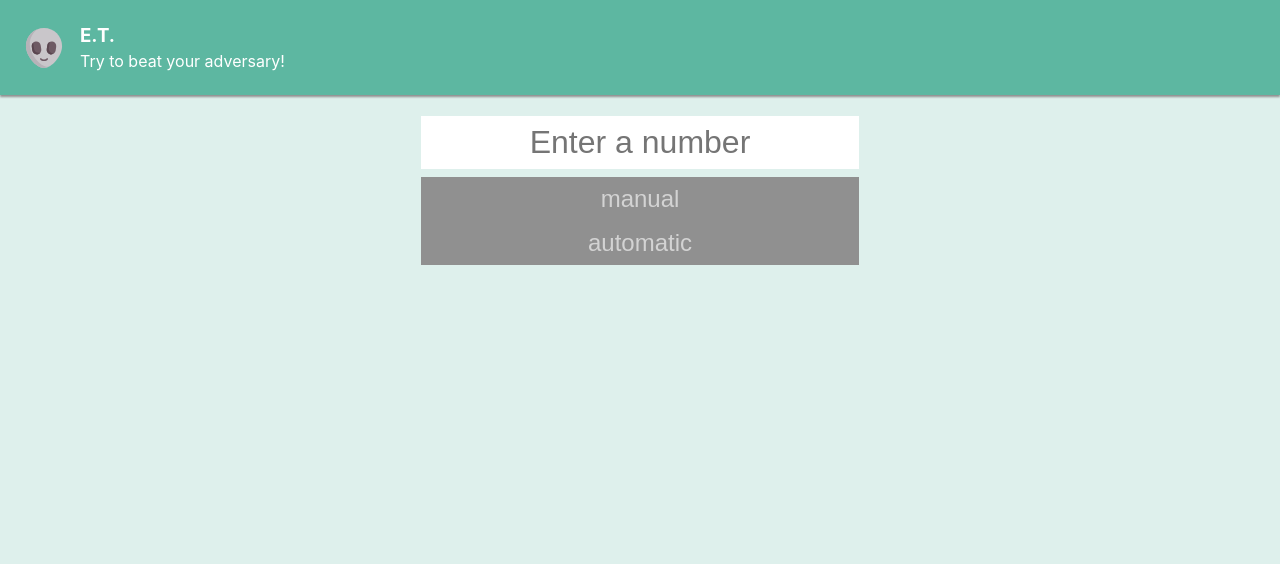
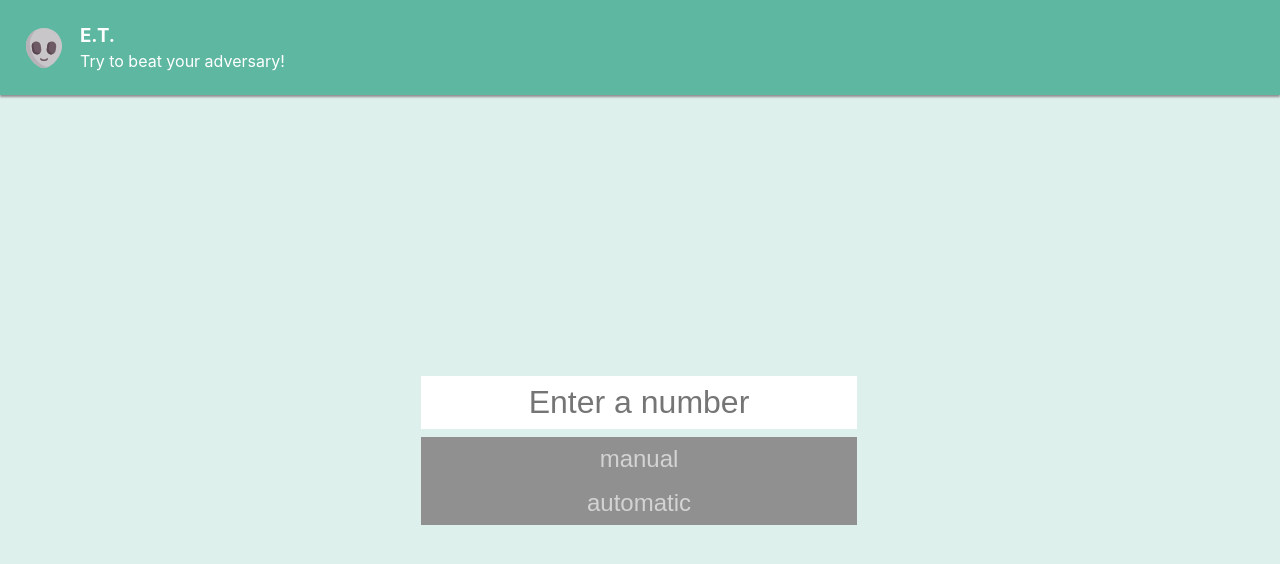
Before and after one commit to dudaschar/minus-or-plus, a Next.js app in the folder client/: page / in a window 1280 px wide. Shown: the top 564 px of the page. Built offline with nearby package versions, Linux system fonts and the light colour scheme.

Commit message:
Result screen

```diff
--- a/client/src/components/GameContainer/styles/Container.js
+++ b/client/src/components/GameContainer/styles/Container.js
@@ -12,8 +12,8 @@ Container.displayName = 'Container';
 
 export const ContentWrapper = styled.div`
   padding: ${({ theme }) => theme.spacing.medium};
+  display: flex;
   flex: 1;
-  display: block;
   flex-shrink: 0;
   margin-top: 5.75rem;
   max-width: 470px;
--- a/client/src/patterns/Result/styles/Container.js
+++ b/client/src/patterns/Result/styles/Container.js
@@ -1,16 +1,16 @@
 import styled from 'styled-components';
 
 export const Container = styled.div`
-  position: absolute;
   width: 100%;
-  left: 0;
+  position: fixed;
   top: 0;
   bottom: 0;
+  left: 0;
   display: flex;
   flex-direction: column;
   align-items: center;
   justify-content: center;
-  background: ${({ theme }) => theme.colors.primaryTransparent};
+  background: ${({ theme }) => theme.colors.primary};
 `;
 
 Container.displayName = 'Container';
```
